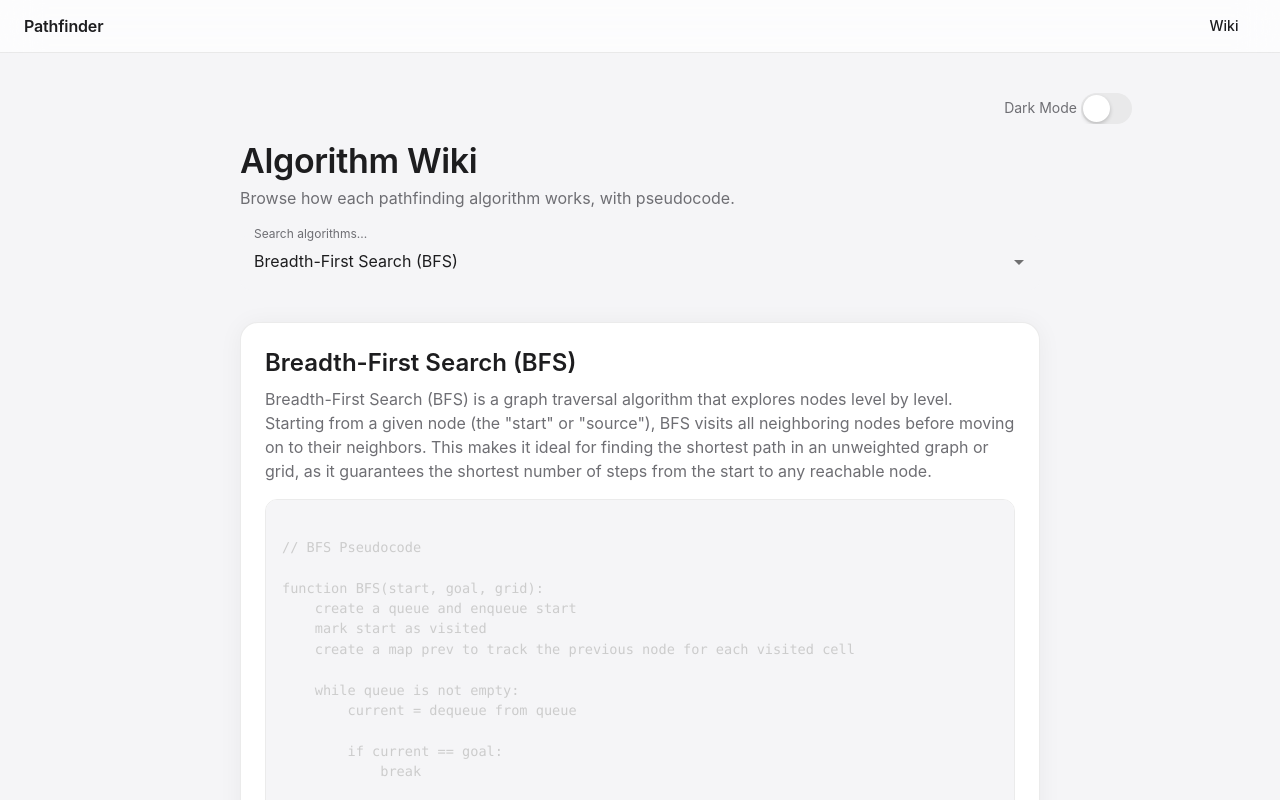
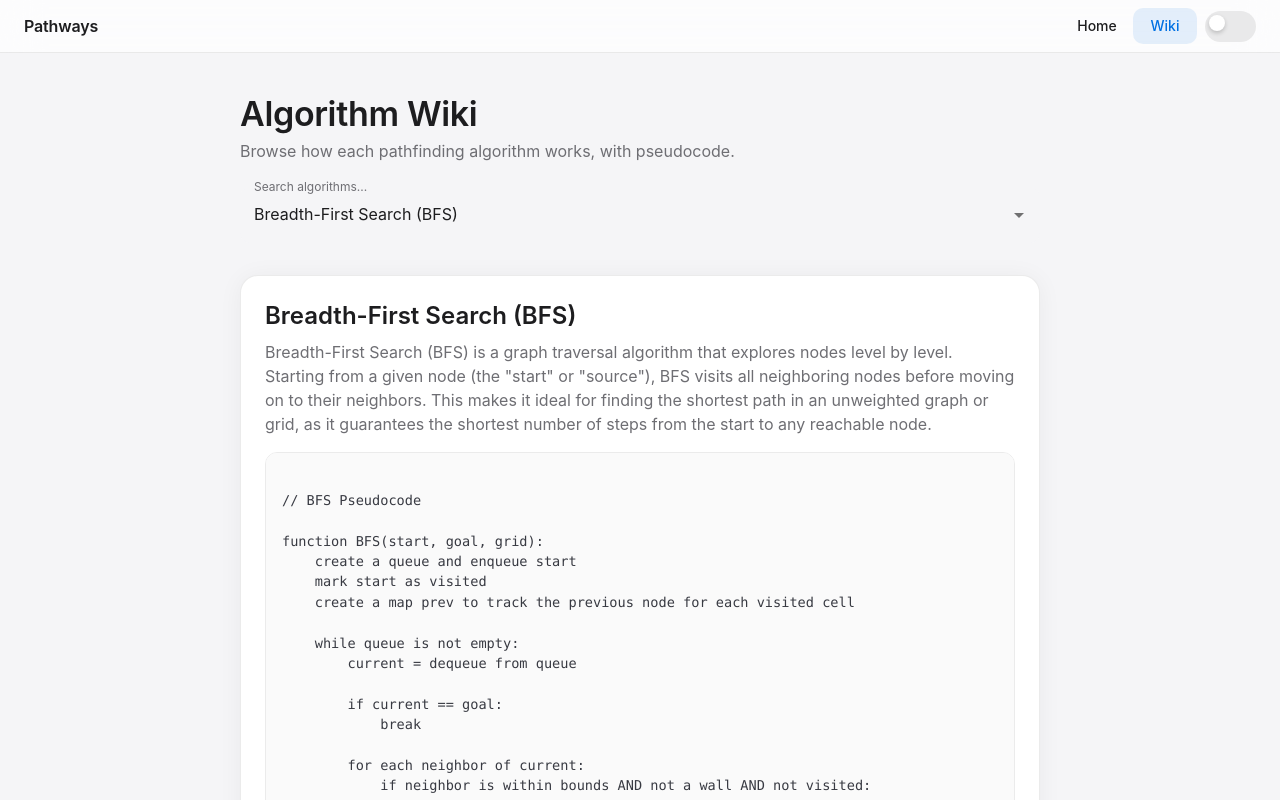
Before and after one commit to kwanlokto/graphing_library, a Next.js app: page /wiki in a window 1280 px wide. Shown: the top 800 px of the page. Built offline with nearby package versions, Linux system fonts and the light colour scheme.

Commit message:
bug fixing

```diff
--- a/src/app/layout.tsx
+++ b/src/app/layout.tsx
@@ -5,7 +5,6 @@ import "./globals.css";
 import { Geist, Geist_Mono } from "next/font/google";
 
 import type { Metadata } from "next";
-import NavBar from "@/ui/navbar";
 import { ThemeRegistry } from "@/ui/theme_registry";
 
 const geistSans = Geist({
@@ -19,8 +18,8 @@ const geistMono = Geist_Mono({
 });
 
 export const metadata: Metadata = {
-  title: "Graphing Library",
-  description: "Generated by create next app",
+  title: "Pathways",
+  description: "Visualize pathfinding algorithms on an interactive grid.",
 };
 
 export default function RootLayout({
@@ -33,7 +32,7 @@ export default function RootLayout({
       <body
         className={`${geistSans.variable} ${geistMono.variable} antialiased`}
       >
-        <ThemeRegistry navbar={<NavBar />}>{children}</ThemeRegistry>
+        <ThemeRegistry>{children}</ThemeRegistry>
       </body>
     </html>
   );
--- a/src/app/page.tsx
+++ b/src/app/page.tsx
@@ -57,7 +57,7 @@ const App = () => {
           variant="h4"
           sx={{ color: "text.primary", mb: 0.5 }}
         >
-          Pathfinding Visualizer
+          Visual Pathfinding
         </Typography>
         <Typography variant="body1" sx={{ color: "text.secondary" }}>
           Draw walls, set a start and end point, and watch how each search
--- a/src/ui/algorithm_selector.tsx
+++ b/src/ui/algorithm_selector.tsx
@@ -26,7 +26,14 @@ const AlgorithmSelector: React.FC<AlgorithmSelectorProps> = ({
         variant="subtitle2"
         fontWeight={600}
         color="text.secondary"
-        sx={{ textTransform: "uppercase", letterSpacing: "0.04em", fontSize: "0.75rem" }}
+        sx={{
+          textTransform: "uppercase",
+          letterSpacing: "0.04em",
+          fontSize: "0.75rem",
+          height: { xs: "auto", sm: "28px" },
+          display: "flex",
+          alignItems: "center",
+        }}
       >
         Algorithm
       </Typography>
--- a/src/ui/algorithm_wiki_card.tsx
+++ b/src/ui/algorithm_wiki_card.tsx
@@ -4,7 +4,7 @@ import { Box, Card, CardContent, Typography, useMediaQuery, useTheme } from "@mu
 
 import { ReactElement } from "react";
 import { Prism as SyntaxHighlighter } from "react-syntax-highlighter";
-import { tomorrow } from "react-syntax-highlighter/dist/cjs/styles/prism";
+import { oneDark, oneLight } from "react-syntax-highlighter/dist/cjs/styles/prism";
 
 interface AlgorithmCardProps {
   name: string;
@@ -74,12 +74,11 @@ export default function AlgorithmWikiCard({
           >
             <SyntaxHighlighter
               language="text"
-              style={tomorrow}
+              style={theme.palette.mode === "dark" ? oneDark : oneLight}
               customStyle={{
                 margin: 0,
                 padding: isMobile ? "12px" : "16px",
                 fontSize: isMobile ? "0.75rem" : "0.85rem",
-                background: theme.palette.mode === "dark" ? "#1c1c1e" : "#f5f5f7",
               }}
               wrapLongLines={false}
             >
--- a/src/ui/grid.tsx
+++ b/src/ui/grid.tsx
@@ -12,11 +12,11 @@ interface GridProps {
 
 // Apple system color palette
 const COLORS = {
-  start: "#0071e3", // blue
+  start: "#34c759", // green
   end: "#ff3b30", // red
-  wall: "#3a3a3c", // graphite
-  visiting: "#ffd60a", // yellow
-  path: "#34c759", // green
+  wall: "#48484a", // graphite
+  visiting: "#64d2ff", // light blue
+  path: "#0071e3", // blue
 };
 
 const getCellBgColor = (cell: CellType, emptyColor: string) => {
--- a/src/ui/navbar.tsx
+++ b/src/ui/navbar.tsx
@@ -9,16 +9,29 @@ import Drawer from "@mui/material/Drawer";
 import IconButton from "@mui/material/IconButton";
 import Link from "next/link";
 import { MdMenu } from "react-icons/md";
+import Switch from "@mui/material/Switch";
 import Toolbar from "@mui/material/Toolbar";
 import Typography from "@mui/material/Typography";
 import useMediaQuery from "@mui/material/useMediaQuery";
+import { usePathname } from "next/navigation";
 import { useTheme } from "@mui/material/styles";
 
-export default function NavBar() {
+interface NavBarProps {
+  isDarkMode: boolean;
+  onToggleDarkMode: () => void;
+}
+
+const navLinks = [
+  { label: "Home", href: "/" },
+  { label: "Wiki", href: "/wiki" },
+];
+
+export default function NavBar({ isDarkMode, onToggleDarkMode }: NavBarProps) {
   const [drawerOpen, setDrawerOpen] = useState(false);
   const theme = useTheme();
   const isMobile = useMediaQuery(theme.breakpoints.down("sm"));
   const isDark = theme.palette.mode === "dark";
+  const pathname = usePathname();
 
   return (
     <>
@@ -48,35 +61,53 @@ export default function NavBar() {
             href="/"
             style={{ textDecoration: "none", color: "inherit" }}
           >
-            Pathfinder
+            Pathways
           </Typography>
 
-          {/* Mobile menu button */}
-          {isMobile ? (
-            <IconButton
-              edge="end"
-              onClick={() => setDrawerOpen(true)}
-              sx={{ color: "text.primary" }}
-            >
-              <MdMenu />
-            </IconButton>
-          ) : (
-            /* Desktop buttons */
-            <Box>
+          {/* Desktop nav links */}
+          {!isMobile && (
+            <Box sx={{ display: "flex", gap: 0.5, mr: 1 }}>
+              {navLinks.map((link) => {
+                const active = pathname === link.href;
+                return (
                   <Button
+                    key={link.href}
                     component={Link}
-                href="/wiki"
+                    href={link.href}
                     sx={{
-                  color: "text.primary",
+                      color: active ? "primary.main" : "text.primary",
                       fontWeight: 500,
+                      backgroundColor: active ? "action.selected" : "transparent",
                       "&:hover": {
                         backgroundColor: "action.hover",
                       },
                     }}
                   >
-                Wiki
+                    {link.label}
                   </Button>
+                );
+              })}
             </Box>
+          )}
+
+          {/* Dark mode toggle */}
+          <Switch
+            checked={isDarkMode}
+            onChange={onToggleDarkMode}
+            size="small"
+            name="darkModeToggle"
+            inputProps={{ "aria-label": "Toggle dark mode" }}
+          />
+
+          {/* Mobile menu button */}
+          {isMobile && (
+            <IconButton
+              edge="end"
+              onClick={() => setDrawerOpen(true)}
+              sx={{ color: "text.primary", ml: 0.5 }}
+            >
+              <MdMenu />
+            </IconButton>
           )}
         </Toolbar>
       </AppBar>
@@ -104,22 +135,24 @@ export default function NavBar() {
             gap: 1,
           }}
         >
+          {navLinks.map((link) => {
+            const active = pathname === link.href;
+            return (
               <Button
+                key={link.href}
                 component={Link}
-            href="/"
+                href={link.href}
                 onClick={() => setDrawerOpen(false)}
-            sx={{ justifyContent: "flex-start", color: "text.primary" }}
+                sx={{
+                  justifyContent: "flex-start",
+                  color: active ? "primary.main" : "text.primary",
+                  backgroundColor: active ? "action.selected" : "transparent",
+                }}
               >
-            Home
+                {link.label}
               </Button>
-          <Button
-            component={Link}
-            href="/wiki"
-            onClick={() => setDrawerOpen(false)}
-            sx={{ justifyContent: "flex-start", color: "text.primary" }}
-          >
-            Wiki
-          </Button>
+            );
+          })}
         </Box>
       </Drawer>
     </>
--- a/src/ui/run_path_button.tsx
+++ b/src/ui/run_path_button.tsx
@@ -82,7 +82,9 @@ export const RunButton = ({
               ? "#ff3b30"
               : "text.primary",
           letterSpacing: 0.2,
-          minHeight: { sm: "1.75rem" }, // adjust as needed to match font size
+          height: { xs: "auto", sm: "28px" },
+          display: "flex",
+          alignItems: "center",
         }}
       >
         {pathStatus !== null ? pathStatus : ""}
--- a/src/ui/theme_registry.tsx
+++ b/src/ui/theme_registry.tsx
@@ -7,21 +7,15 @@ import {
   ThemeProvider,
   createTheme,
 } from "@mui/material";
-import { FormControlLabel, Switch, Typography } from "@mui/material";
 import { useMemo, useState } from "react";
 
+import NavBar from "@/ui/navbar";
 import React from "react";
 
 const appleFontStack =
   '-apple-system, BlinkMacSystemFont, "SF Pro Display", "SF Pro Text", "Helvetica Neue", Helvetica, Arial, sans-serif';
 
-export const ThemeRegistry = ({
-  navbar,
-  children,
-}: {
-  navbar?: React.ReactNode;
-  children: React.ReactNode;
-}) => {
+export const ThemeRegistry = ({ children }: { children: React.ReactNode }) => {
   const [isDarkMode, setIsDarkMode] = useState(false);
   const mode = isDarkMode ? "dark" : "light";
 
@@ -197,7 +191,12 @@ export const ThemeRegistry = ({
           backgroundColor: theme.palette.background.default,
         }}
       >
-        {navbar && <Box sx={{ width: "100%" }}>{navbar}</Box>}
+        <Box sx={{ width: "100%" }}>
+          <NavBar
+            isDarkMode={isDarkMode}
+            onToggleDarkMode={() => setIsDarkMode((prev) => !prev)}
+          />
+        </Box>
         <Stack
           alignItems="center"
           sx={{
@@ -209,36 +208,6 @@ export const ThemeRegistry = ({
             backgroundColor: theme.palette.background.default,
           }}
         >
-          <Box
-            sx={{
-              display: "flex",
-              alignItems: "center",
-              justifyContent: "flex-end",
-              gap: 1,
-              width: "100%",
-              mb: 2,
-            }}
-          >
-            <FormControlLabel
-              control={
-                <Switch
-                  checked={isDarkMode}
-                  onChange={() => setIsDarkMode(!isDarkMode)}
-                  name="darkModeToggle"
-                />
-              }
-              labelPlacement="start"
-              label={
-                <Typography
-                  variant="body2"
-                  sx={{ color: "text.secondary", mr: 0.5 }}
-                >
-                  Dark Mode
-                </Typography>
-              }
-              sx={{ m: 0 }}
-            />
-          </Box>
           {children}
         </Stack>
       </Box>
```
Lines whose indentation alone changed are shown as unchanged.
